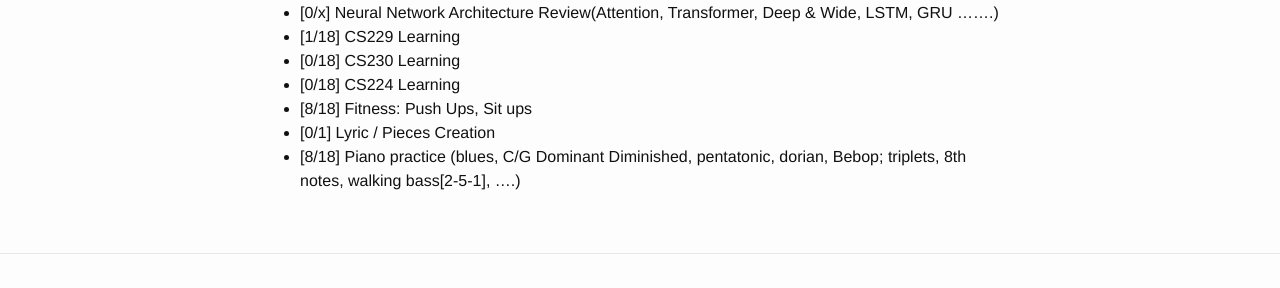
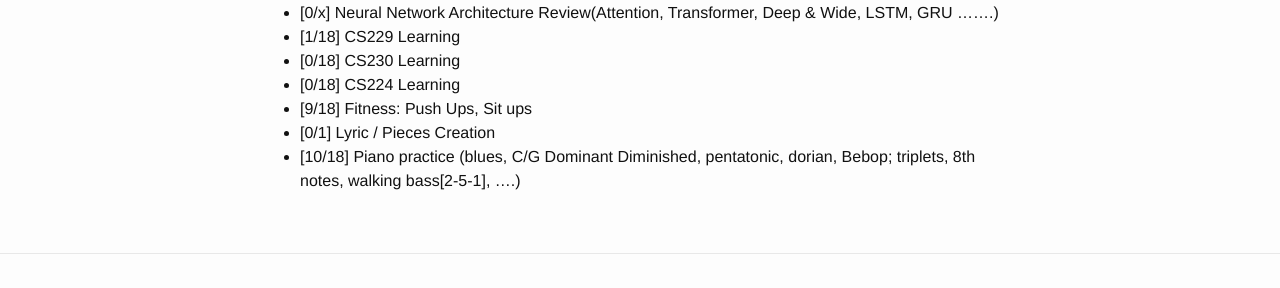
Before and after one commit to ZhengshengWei/zhengshengwei.github.io, a Jekyll site: the page built from _posts/2021-07-01-July-Wish.md, in a window 1280 px wide. Shown: the part 268-556 px from the top of the page. Built offline with Jekyll 4.4.1, drawn with Linux system fonts in a browser that asks for light colours; comment, search, counter and statistics services are not loaded.

Commit message:
update July's Goals

```diff
--- a/_posts/2021-07-01-July-Wish.md
+++ b/_posts/2021-07-01-July-Wish.md
@@ -15,7 +15,7 @@
 + [1/18] CS229 Learning
 + [0/18] CS230 Learning
 + [0/18] CS224 Learning
-+ [8/18] Fitness: Push Ups, Sit ups
++ [9/18] Fitness: Push Ups, Sit ups
 + [0/1] Lyric / Pieces Creation
-+ [8/18] Piano practice (blues, C/G Dominant Diminished, pentatonic, dorian, Bebop; triplets, 8th
++ [10/18] Piano practice (blues, C/G Dominant Diminished, pentatonic, dorian, Bebop; triplets, 8th
  notes, walking bass[2-5-1], ....)
```
